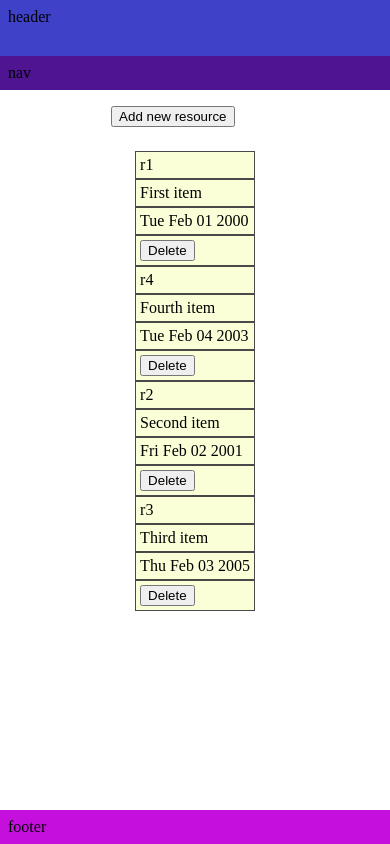
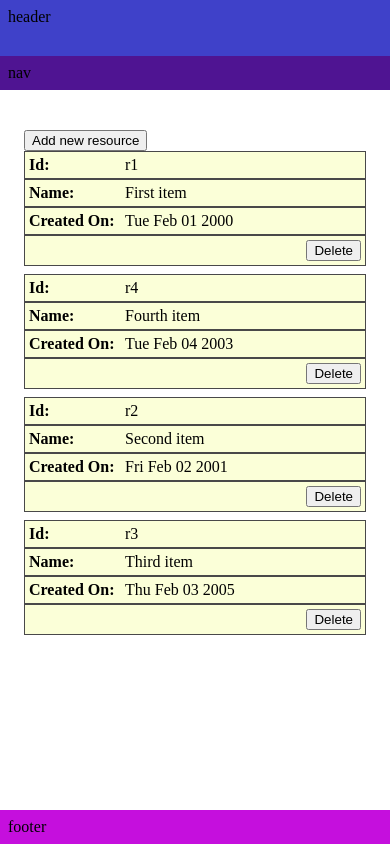
Before and after one commit to Swazimodo/react-table-test, a React (Create React App) app: page / in a window 390 px wide. Built offline with nearby package versions, Linux system fonts and the light colour scheme.

Commit message:
feat: table is now responsive

```diff
--- a/public/index.html
+++ b/public/index.html
@@ -1,43 +1,24 @@
 <!DOCTYPE html>
 <html lang="en">
+
 <head>
+  <title>React App</title>
   <meta charset="utf-8" />
-    <link rel="icon" href="%PUBLIC_URL%/favicon.ico" />
   <meta name="viewport" content="width=device-width, initial-scale=1" />
   <meta name="theme-color" content="#000000" />
-    <meta
-      name="description"
-      content="Web site created using create-react-app"
-    />
+  <meta name="description" content="Web site created using create-react-app" />
+  <link rel="icon" href="%PUBLIC_URL%/favicon.ico" />
   <link rel="apple-touch-icon" href="%PUBLIC_URL%/logo192.png" />
   <!--
       manifest.json provides metadata used when your web app is installed on a
       user's mobile device or desktop. See https://developers.google.com/web/fundamentals/web-app-manifest/
     -->
   <link rel="manifest" href="%PUBLIC_URL%/manifest.json" />
-    <!--
-      Notice the use of %PUBLIC_URL% in the tags above.
-      It will be replaced with the URL of the `public` folder during the build.
-      Only files inside the `public` folder can be referenced from the HTML.
+</head>
 
-      Unlike "/favicon.ico" or "favicon.ico", "%PUBLIC_URL%/favicon.ico" will
-      work correctly both with client-side routing and a non-root public URL.
-      Learn how to configure a non-root public URL by running `npm run build`.
-    -->
-    <title>React App</title>
-  </head>
 <body>
   <noscript>You need to enable JavaScript to run this app.</noscript>
   <div id="root"></div>
-    <!--
-      This HTML file is a template.
-      If you open it directly in the browser, you will see an empty page.
+</body>
 
-      You can add webfonts, meta tags, or analytics to this file.
-      The build step will place the bundled scripts into the <body> tag.
-
-      To begin the development, run `npm start` or `yarn start`.
-      To create a production bundle, use `npm run build` or `yarn build`.
-    -->
-  </body>
 </html>
--- a/src/common/mediaHooks.tsx
+++ /dev/null
@@ -1,61 +0,0 @@
-import { useCallback, useEffect, useMemo, useState } from "react";
-import { enumKeys } from "./enumUtils";
-
-export enum MediaSizes {
-  'xs' = 1,
-  'sm',
-  'md',
-  'lg',
-  'xl',
-  'xxl'
-}
-export const sizes: { [K in MediaSizes]: string } = {
-  [MediaSizes.xs]: '320px',
-  [MediaSizes.sm]: '425px',
-  [MediaSizes.md]: '768px',
-  [MediaSizes.lg]: '1024px',
-  [MediaSizes.xl]: '1280px',
-  [MediaSizes.xxl]: '1440px'
-};
-
-const isMatch = (size: MediaSizes) => {
-  const query = `(min-width: ${sizes[size]})`;
-  return window.matchMedia(query).matches;
-}
-
-const findClosest = () => {
-  const mediaSizes = enumKeys(MediaSizes)
-  for (let i = mediaSizes.length - 1; i >= 0; i--) {
-    const mediaSize = MediaSizes[mediaSizes[i]]
-    if (isMatch(mediaSize)) {
-      return mediaSize;
-    }
-  }
-  return MediaSizes.sm;
-}
-
-export const useClosestMedia = (): MediaSizes => {
-  const [closest, setClosest] = useState<MediaSizes>(() => findClosest());
-  const listener = useCallback(() => setClosest(findClosest()), [])
-
-  useEffect(() => {
-    window.addEventListener('resize', listener);
-    return () => window.removeEventListener('resize', listener);
-  }, [listener]);
-
-  return closest;
-};
-
-export const useMediaQuery = (size: MediaSizes) => {
-  const media = useMemo(() => window.matchMedia(`(min-width: ${sizes[size]})`), [size])
-  const [matches, setMatches] = useState<boolean>(() => media.matches);
-  const listener = useCallback(() => setMatches(media.matches), [media, setMatches])
-
-  useEffect(() => {
-    console.log('useMedia effect')
-    window.addEventListener('resize', listener);
-    return () => window.removeEventListener('resize', listener);
-  }, [listener]);
-
-  return matches;
-};
--- /dev/null
+++ b/src/common/mediaQueries.tsx
@@ -0,0 +1,34 @@
+import { useCallback, useEffect, useMemo, useState } from "react";
+
+export enum MediaSizes {
+  'xs' = 320,
+  'sm' = 425,
+  'md' = 768,
+  'lg' = 1024,
+  'xl' = 1280,
+  'xxl' = 1440
+}
+
+export const getMinWidthQuery = (size: MediaSizes) => `(min-width: ${size}px)`
+export const getMaxWidthQuery = (size: MediaSizes) => `(max-width: ${size - 0.02}px)`
+
+export const useMediaQuery = (size: MediaSizes) => {
+  const matchMediaUp = useMemo(() => window.matchMedia(`(min-width: ${size}px)`), [size])
+  const matchMediaDown = useMemo(() => window.matchMedia(`(max-width: ${size - 0.02}px)`), [size])
+  const [matchesUp, setMatchesUp] = useState(() => matchMediaUp.matches);
+  const [matchesDown, setMatchesDown] = useState(() => matchMediaDown.matches);
+
+  const listener = useCallback(() => {
+    setMatchesUp(matchMediaUp.matches)
+    setMatchesDown(matchMediaDown.matches)
+  }, [matchMediaUp, setMatchesUp, matchMediaDown, setMatchesDown])
+  useEffect(() => {
+    window.addEventListener('resize', listener);
+    return () => window.removeEventListener('resize', listener);
+  }, [listener]);
+
+  return {
+    matchesUp,
+    matchesDown
+  };
+};
--- a/src/layout/page.tsx
+++ b/src/layout/page.tsx
@@ -5,6 +5,7 @@ import { ErrorBoundary } from 'layout/errorBoundary'
 import { Header } from 'layout/header'
 import { Nav } from 'layout/nav'
 import { Footer } from 'layout/footer'
+import { MediaSizes, getMaxWidthQuery } from 'common/mediaQueries';
 
 
 interface PageProps {
@@ -37,4 +38,8 @@ const ContentMain = styled.main`
   flex-grow: 1;
   max-width: 1200px;
   margin: 16px auto;
+
+  @media ${getMaxWidthQuery(MediaSizes.sm)} {
+    width: 100%;
+  }
 `
--- a/src/resourceTable/table.tsx
+++ b/src/resourceTable/table.tsx
@@ -3,9 +3,9 @@ import styled from 'styled-components'
 
 import { ResourceTableRow } from 'resourceTable/tableRow'
 import { ResourceDetails } from 'resourceTable/tableRowState'
-import { useResourceTableData } from './tableState';
-import { deviceSizes } from 'styles/global'
-import { TableHeaderRow } from './tableHeader';
+import { useResourceTableData } from 'resourceTable/tableState';
+import { TableHeaderRow } from 'resourceTable/tableHeader';
+import { MediaSizes, getMinWidthQuery } from 'common/mediaQueries';
 
 export const ResourceTable: FC = () => {
   const { resources, sortColumn, sortDirection, isLoading, handleAddRow, handleDeleteRow, handleSortChange } = useResourceTableData()
@@ -19,7 +19,7 @@ export const ResourceTable: FC = () => {
 
   return <section>
     {isLoading && <>loading gif!!</>}
-    {!isLoading && <div>
+    {!isLoading && <TableWrapperDiv>
       <button onClick={handleShowNewRow}>Add new resource</button>
       <TableDiv>
         <TableHeaderRow
@@ -35,17 +35,19 @@ export const ResourceTable: FC = () => {
         />)}
         {isAddingRow && <ResourceTableRow onSaveRow={handleSaveNewRow} onDeleteRow={handleDeleteRow} />}
       </TableDiv>
-    </div>}
+    </TableWrapperDiv>}
   </section>
 }
 
+const TableWrapperDiv = styled.div`
+  margin: 24px;
+`
+
 const TableDiv = styled.div`
-  background-color: #fbffd8;
   display: flex;
   flex-direction: column;
-  margin: 24px;
 
-  @media ${deviceSizes.mobileL} {
+  @media ${getMinWidthQuery(MediaSizes.sm)} {
     display: table;
     margin: 0 auto;
   }
--- /dev/null
+++ b/src/resourceTable/tableCell.tsx
@@ -0,0 +1,40 @@
+import { FC } from 'react';
+import styled from 'styled-components'
+
+import { MediaSizes, getMaxWidthQuery } from 'common/mediaQueries';
+
+interface TableCellProps {
+  columnHeaderName?: string
+  children?: React.ReactNode
+}
+
+export const TableCell: FC<TableCellProps> = (props) => {
+  const { columnHeaderName, children } = props
+  return <TableCellDiv className={columnHeaderName ? undefined : 'noHeader'}>
+    {columnHeaderName && <TableCellHeaderDiv>{columnHeaderName}: </TableCellHeaderDiv>}
+    {children}
+  </TableCellDiv>
+}
+
+export const TableCellDiv = styled.div`
+  border: 1px solid #494949;
+  padding: 4px;
+
+  @media (min-width: ${MediaSizes.sm}px) {
+    display: table-cell;
+  }
+
+  &.noHeader {
+    text-align: right;
+  }
+`
+
+const TableCellHeaderDiv = styled.div`
+  display: none;
+
+  @media ${getMaxWidthQuery(MediaSizes.sm)} {
+    display: inline-block;
+    width: 96px;
+    font-weight: bold;
+  }
+`
--- a/src/resourceTable/tableHeader.tsx
+++ b/src/resourceTable/tableHeader.tsx
@@ -1,8 +1,9 @@
 import { FC, useCallback } from "react"
 import styled from 'styled-components'
 
-import { useMediaQuery, MediaSizes } from "common/mediaHooks"
-import { RowDiv, TableCellDiv } from 'resourceTable/tableRow'
+import { useMediaQuery, MediaSizes } from "common/mediaQueries"
+import { RowDiv } from 'resourceTable/tableRow'
+import { TableCellDiv } from 'resourceTable/tableCell'
 import { SortColumn, SortDirection } from 'resourceTable/tableState'
 
 interface TableHeaderProps {
@@ -12,10 +13,10 @@ interface TableHeaderProps {
 }
 
 export const TableHeaderRow: FC<TableHeaderProps> = (props) => {
-  const query = useMediaQuery(MediaSizes.sm);
+  const { matchesUp } = useMediaQuery(MediaSizes.sm);
 
   // hide the header on mobile
-  if (!query) {
+  if (!matchesUp) {
     return null;
   }
 
--- a/src/resourceTable/tableRow.tsx
+++ b/src/resourceTable/tableRow.tsx
@@ -1,9 +1,10 @@
 import { FC, useState } from 'react';
 import styled from 'styled-components'
 
-import { deviceSizes } from 'styles/global'
 import { ConfirmationModal } from 'common/confirmation'
 import { useResourceTableRow, ResourceDetails } from 'resourceTable/tableRowState'
+import { MediaSizes, getMaxWidthQuery, getMinWidthQuery } from 'common/mediaQueries';
+import { TableCell } from './tableCell';
 
 interface ResourceTableRowProps {
   details?: ResourceDetails
@@ -37,30 +38,30 @@ export const ResourceTableRow: FC<ResourceTableRowProps> = (props) => {
 
   const editRowView = () => {
     return [
-      <TableCellDiv key={1}>{row?.id}</TableCellDiv>,
-      <TableCellDiv key={2}>
+      <TableCell key={1} columnHeaderName='Id'>{row?.id}</TableCell>,
+      <TableCell key={2} columnHeaderName='Name'>
         <input autoFocus value={row?.nameField.value ?? ''} onChange={row?.nameField.handleChange} />
-      </TableCellDiv>,
-      <TableCellDiv key={3}>{row.createdOn?.toDateString()}</TableCellDiv>,
-      <TableCellDiv key={4}>
+      </TableCell>,
+      <TableCell key={3} columnHeaderName='Created On'>{row.createdOn?.toDateString()}</TableCell>,
+      <TableCell key={4}>
         <button onClick={handleSave}>Save</button>
-      </TableCellDiv>
+      </TableCell>
     ]
   }
 
   const viewRow = () => {
     return [
-      <TableCellDiv key={1}>{row?.id}</TableCellDiv>,
-      <TableCellDiv key={2}>{row?.nameField.value}</TableCellDiv>,
-      <TableCellDiv key={3}>{row.createdOn?.toDateString()}</TableCellDiv>,
-      <TableCellDiv key={4}>
+      <TableCell key={1} columnHeaderName='Id'>{row?.id}</TableCell>,
+      <TableCell key={2} columnHeaderName='Name'>{row?.nameField.value}</TableCell>,
+      <TableCell key={3} columnHeaderName='Created On'>{row.createdOn?.toDateString()}</TableCell>,
+      <TableCell key={4}>
         {row.id && <button onClick={handleShowDeleteConfirmation}>Delete</button>}
         {showDelConfirmation && <ConfirmationModal
           onCancel={handleCancelDeleteConfirmation}
           onConfirm={handleDelete}
           message='Do you want to delete?'
         />}
-      </TableCellDiv>
+      </TableCell>
     ]
   }
 
@@ -89,8 +90,12 @@ const RowWrapper: FC<RowWrapperProps> = (props) => {
 }
 
 export const RowDiv = styled.div`
-  @media ${deviceSizes.mobileL} {
+  background-color: #fbffd8;
+  @media ${getMinWidthQuery(MediaSizes.sm)} {
     display: table-row;
+  }
+  @media ${getMaxWidthQuery(MediaSizes.sm)} {
+    margin-bottom:8px;
   }
 `
 
@@ -101,12 +106,3 @@ const ErrorRowDiv = styled(RowDiv)`
 const NewRowDiv = styled(RowDiv)`
   background-color: #a4b69f;
 `
-
-export const TableCellDiv = styled.div`
-  border: 1px solid #494949;
-  padding: 4px;
-
-  @media ${deviceSizes.mobileL} {
-    display: table-cell;
-  }
-`
--- a/src/styles/global.ts
+++ /dev/null
@@ -1,35 +0,0 @@
-import { createGlobalStyle } from "styled-components"
-
-export default createGlobalStyle`
-  *{
-    margin: 0;
-    padding: 0;
-    outline:0;
-    box-sizing:border-box;
-    font-family: 'Open Sans', sans-serif;
-  }
-  #root{
-    margin:0 auto;
-  }
-`
-
-const size = {
-  mobileS: '320px',
-  mobileM: '375px',
-  mobileL: '425px',
-  tablet: '768px',
-  laptop: '1024px',
-  laptopL: '1440px',
-  desktop: '2560px'
-}
-
-export const deviceSizes = {
-  mobileS: `(min-width: ${size.mobileS})`,
-  mobileM: `(min-width: ${size.mobileM})`,
-  mobileL: `(min-width: ${size.mobileL})`,
-  tablet: `(min-width: ${size.tablet})`,
-  laptop: `(min-width: ${size.laptop})`,
-  laptopL: `(min-width: ${size.laptopL})`,
-  desktop: `(min-width: ${size.desktop})`,
-  desktopL: `(min-width: ${size.desktop})`
-};
```
Lines whose indentation alone changed are shown as unchanged.
